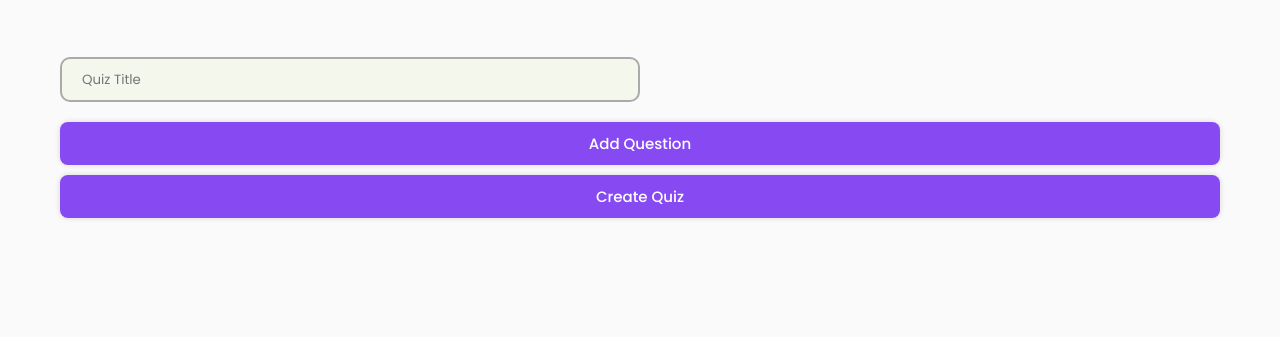
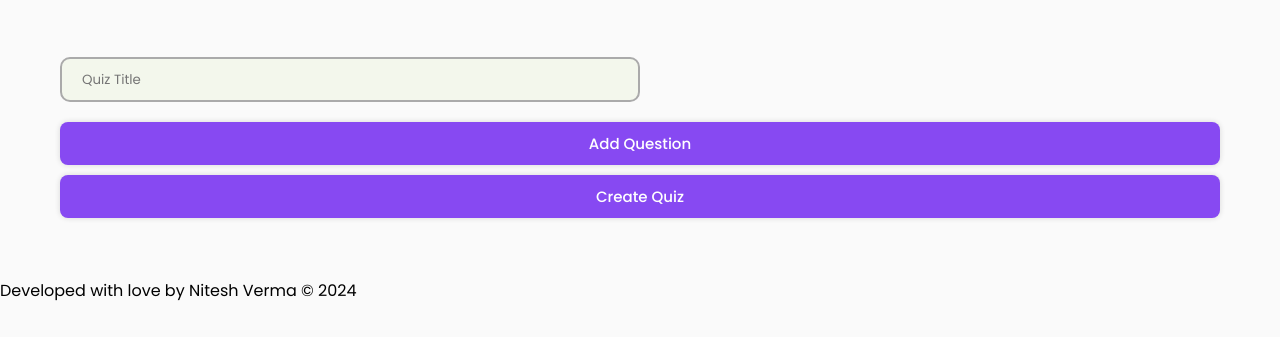
Before and after one commit to NITeshGitH/OnlineQuizMaker, a plain HTML site: page index.html in a window 1280 px wide. Shown: the part 93-430 px from the top of the page. Drawn offline with Linux system fonts and the light colour scheme; a web font is replaced by a local one.

Commit message:
Update index.html

```diff
--- a/index.html
+++ b/index.html
@@ -30,6 +30,11 @@
             <h2 class="your-score">Your Score</h2>
             <p id="result-score"></p>
         </div>
+        <footer>
+            <div class="bottom-footer">
+                <p>Developed with love by Nitesh Verma &copy; 2024</p>
+            </div>
+        </footer>
     </div>
     <script src="scripts.js"></script>
 </body>
```
